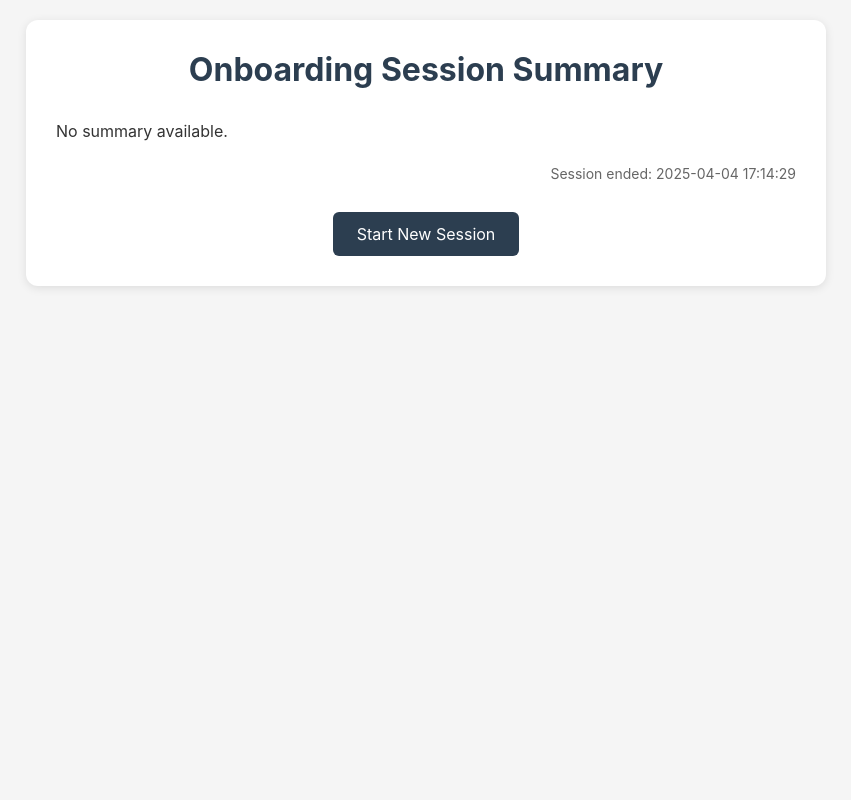
After one commit to siraj-akmal/RAG-onboarding, a Flask app: page /summary in a window 1280 px wide. The commit adds this page. Shown: the whole page, without its empty margins (214-1065 px from the left). Run offline with Flask 3, Linux system fonts and the light colour scheme.

Commit message:
summary button

```diff
--- a/app.py
+++ b/app.py
@@ -1,11 +1,55 @@
 from flask import Flask, render_template, request, jsonify
 from Redis_code import RAGChatbot
 import json
+import ollama
+from datetime import datetime
 
 app = Flask(__name__)
 
 # Initialize the chatbot
 chatbot = RAGChatbot()
+
+def generate_conversation_summary(history):
+    """Generate a summary of the conversation using Ollama."""
+    try:
+        # Format the conversation history
+        formatted_history = "\n\n".join([
+            f"{'User' if msg['role'] == 'user' else 'Assistant'}: {msg['content']}"
+            for msg in history
+        ])
+
+        # Create the summary prompt
+        prompt = f"""Please analyze this onboarding conversation and create a detailed summary.
+        Focus on:
+        1. Key topics discussed
+        2. Important questions answered
+        3. Action items or next steps
+        4. Areas that might need follow-up
+
+        Format the response in HTML with appropriate sections and bullet points.
+
+        Conversation:
+        {formatted_history}
+        """
+
+        # Get summary from Ollama using a model good at summarization
+        response = ollama.chat(
+            model="llama3.2",
+            messages=[
+                {
+                    "role": "system",
+                    "content": "You are a skilled assistant that creates clear, well-structured summaries of conversations. Format your response in HTML with proper sections and bullet points."
+                },
+                {
+                    "role": "user",
+                    "content": prompt
+                }
+            ]
+        )
+
+        return response["message"]["content"]
+    except Exception as e:
+        return f"<p>Error generating summary: {str(e)}</p>"
 
 @app.route('/')
 def home():
@@ -35,5 +79,41 @@ def ask():
     except Exception as e:
         return jsonify({'error': str(e)}), 500
 
+@app.route('/generate_summary', methods=['POST'])
+def generate_summary():
+    try:
+        data = request.get_json()
+        history = data.get('history', [])
+
+        if not history:
+            return jsonify({'error': 'No conversation history provided'}), 400
+
+        # Generate the summary
+        summary = generate_conversation_summary(history)
+
+        # Store the summary in the session
+        app.config['CURRENT_SUMMARY'] = {
+            'content': summary,
+            'timestamp': datetime.now().strftime('%Y-%m-%d %H:%M:%S')
+        }
+
+        return jsonify({'status': 'success'})
+
+    except Exception as e:
+        return jsonify({'error': str(e)}), 500
+
+@app.route('/summary')
+def show_summary():
+    summary_data = app.config.get('CURRENT_SUMMARY', {
+        'content': '<p>No summary available.</p>',
+        'timestamp': datetime.now().strftime('%Y-%m-%d %H:%M:%S')
+    })
+
+    return render_template(
+        'summary.html',
+        summary=summary_data['content'],
+        timestamp=summary_data['timestamp']
+    )
+
 if __name__ == '__main__':
     app.run(debug=True, port=5002)
--- /dev/null
+++ b/templates/summary.html
@@ -0,0 +1,109 @@
+<!DOCTYPE html>
+<html lang="en">
+<head>
+    <meta charset="UTF-8">
+    <meta name="viewport" content="width=device-width, initial-scale=1.0">
+    <title>Onboarding Session Summary</title>
+    <style>
+        * {
+            margin: 0;
+            padding: 0;
+            box-sizing: border-box;
+            font-family: -apple-system, BlinkMacSystemFont, 'Segoe UI', Roboto, Oxygen, Ubuntu, Cantarell, 'Open Sans', 'Helvetica Neue', sans-serif;
+        }
+
+        body {
+            background-color: #f5f5f5;
+            min-height: 100vh;
+            padding: 20px;
+        }
+
+        .summary-container {
+            max-width: 800px;
+            margin: 0 auto;
+            background: white;
+            border-radius: 12px;
+            box-shadow: 0 2px 10px rgba(0, 0, 0, 0.1);
+            padding: 30px;
+        }
+
+        .header {
+            text-align: center;
+            margin-bottom: 30px;
+            color: #2c3e50;
+        }
+
+        .summary-content {
+            line-height: 1.6;
+            color: #333;
+        }
+
+        .summary-section {
+            margin-bottom: 25px;
+        }
+
+        .summary-section h2 {
+            color: #2c3e50;
+            margin-bottom: 15px;
+            border-bottom: 2px solid #eee;
+            padding-bottom: 10px;
+        }
+
+        .summary-section ul {
+            list-style-type: none;
+            padding-left: 20px;
+        }
+
+        .summary-section li {
+            position: relative;
+            padding-left: 20px;
+            margin-bottom: 10px;
+        }
+
+        .summary-section li:before {
+            content: "•";
+            position: absolute;
+            left: 0;
+            color: #2c3e50;
+        }
+
+        .new-session-button {
+            display: block;
+            margin: 30px auto 0;
+            padding: 12px 24px;
+            background: #2c3e50;
+            color: white;
+            border: none;
+            border-radius: 6px;
+            cursor: pointer;
+            font-size: 16px;
+            transition: background-color 0.3s;
+        }
+
+        .new-session-button:hover {
+            background: #34495e;
+        }
+
+        .timestamp {
+            text-align: right;
+            color: #666;
+            font-size: 14px;
+            margin-top: 20px;
+        }
+    </style>
+</head>
+<body>
+    <div class="summary-container">
+        <div class="header">
+            <h1>Onboarding Session Summary</h1>
+        </div>
+        <div class="summary-content">
+            {{ summary | safe }}
+        </div>
+        <div class="timestamp">
+            Session ended: {{ timestamp }}
+        </div>
+        <button class="new-session-button" onclick="window.location.href='/'">Start New Session</button>
+    </div>
+</body>
+</html>
```
Also changed, not shown: templates/index.html (+143 -20 lines), README.md.
